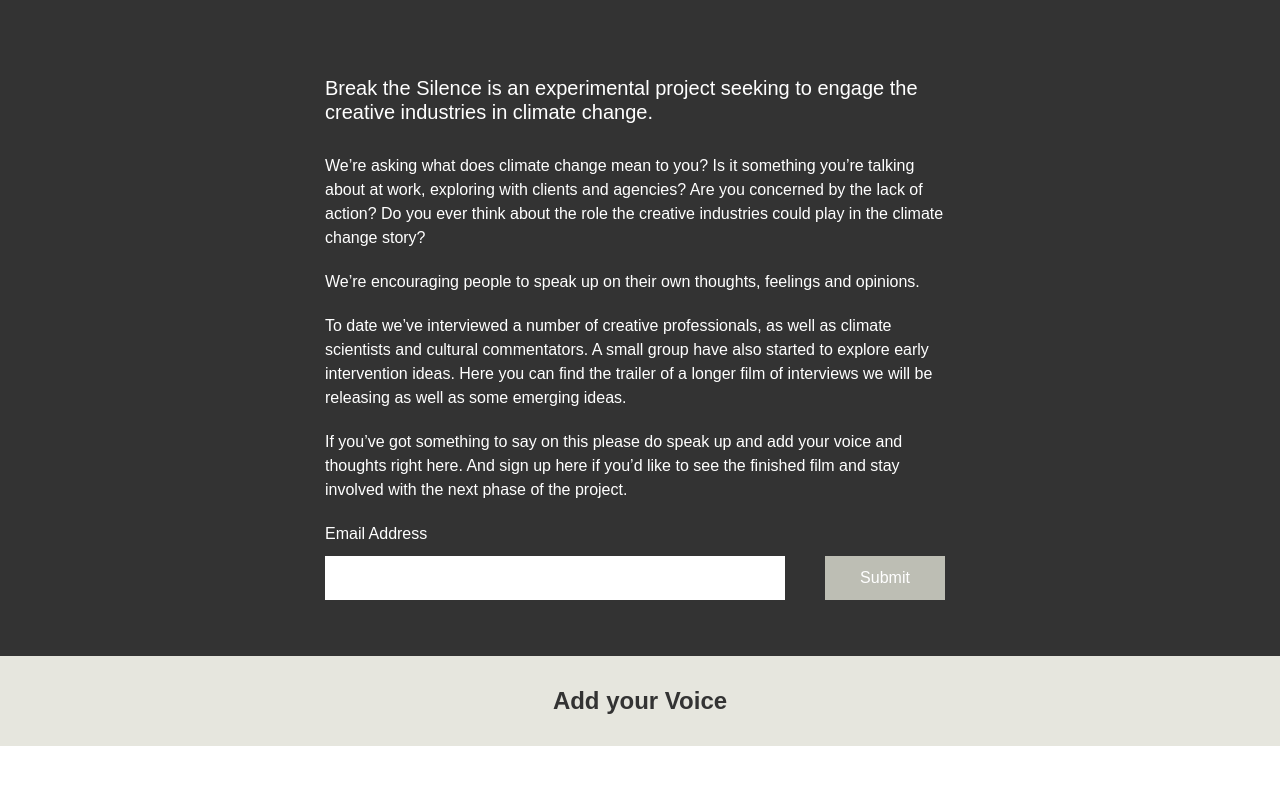
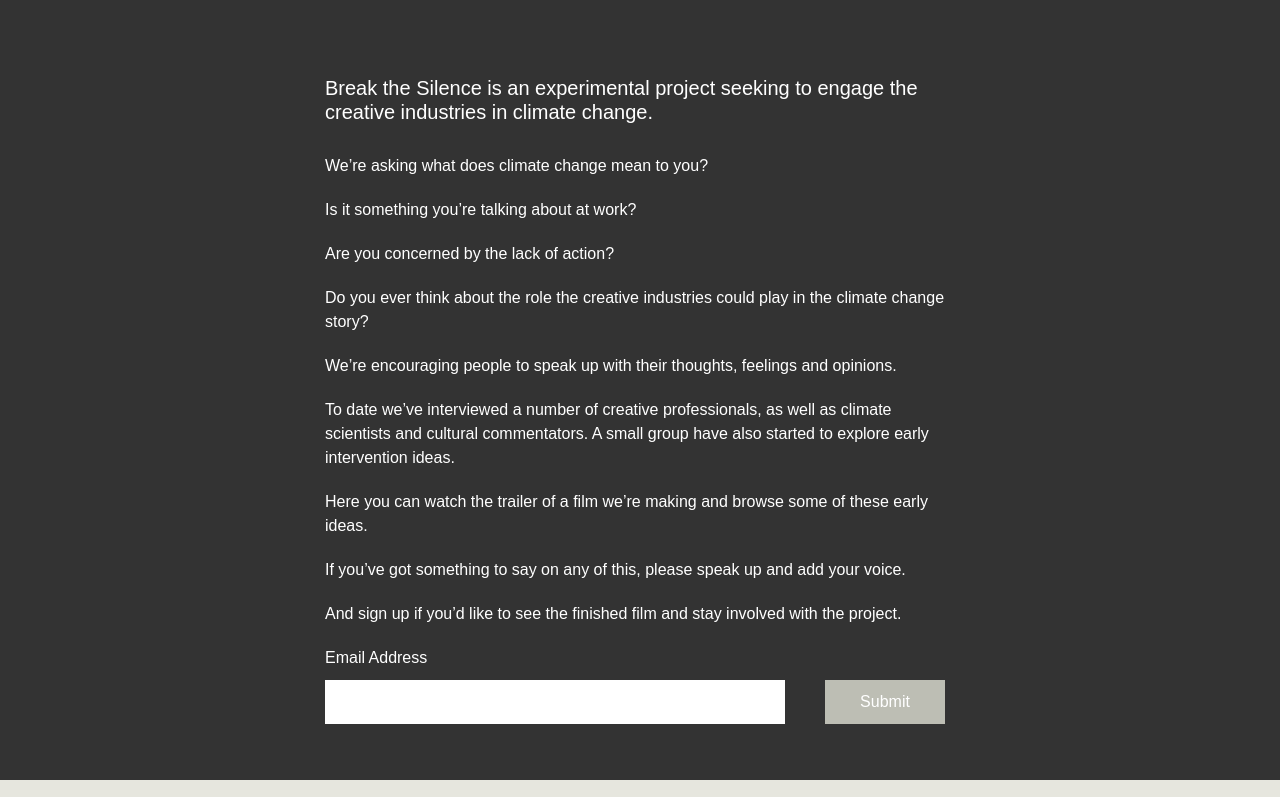
Before and after one commit to EMT/break-the-silence, a Jekyll site: the page built from index.html, in a window 1280 px wide and 900 px high, scrolled down 828 px, cut to the strip 103-900 px from the top of the window. Built offline with Jekyll 4.4.1, drawn with Linux system fonts in a browser that asks for light colours; nearby versions of some CDN libraries; Markdown is read by kramdown in place of the engine named in the settings; comment, search, counter and statistics services are not loaded.

Commit message:
Amends to copy on home page

```diff
--- a/index.html
+++ b/index.html
@@ -17,19 +17,39 @@ layout: default
 		</p>
 
 		<p>
-			We’re asking what does climate change mean to you? Is it something you’re talking about at work, exploring with clients and agencies? Are you concerned by the lack of action? Do you ever think about the role the creative industries could play in the climate change story?
+			We’re asking what does climate change mean to you?
 		</p>
 
 		<p>
-			We’re encouraging people to speak up on their own thoughts, feelings and opinions.
+			Is it something you’re talking about at work?
 		</p>
 
 		<p>
-			To date we’ve interviewed a number of creative professionals, as well as climate scientists and cultural commentators. A small group have also started to explore early intervention ideas. Here you can find the trailer of a longer film of interviews we will be releasing as well as some emerging ideas.
+			Are you concerned by the lack of action?
 		</p>
 
 		<p>
-			If you’ve got something to say on this please do speak up and add your voice and thoughts right here. And sign up here if you’d like to see the finished film and stay involved with the next phase of the project.
+			Do you ever think about the role the creative industries could play in the climate change story?
+		</p>
+
+		<p>
+			We’re encouraging people to speak up with their thoughts, feelings and opinions.
+		</p>
+
+		<p>
+			To date we’ve interviewed a number of creative professionals, as well as climate scientists and cultural commentators. A small group have also started to explore early intervention ideas.
+		</p>
+
+		<p>
+			Here you can watch the trailer of a film we’re making and browse some of these early ideas.
+		</p>
+
+		<p>
+			If you’ve got something to say on any of this, please speak up and add your voice.
+		</p>
+
+		<p>
+			And sign up if you’d like to see the finished film and stay involved with the project.
 		</p>
 
 <!-- 		<form action="" class="clearfix">
```
